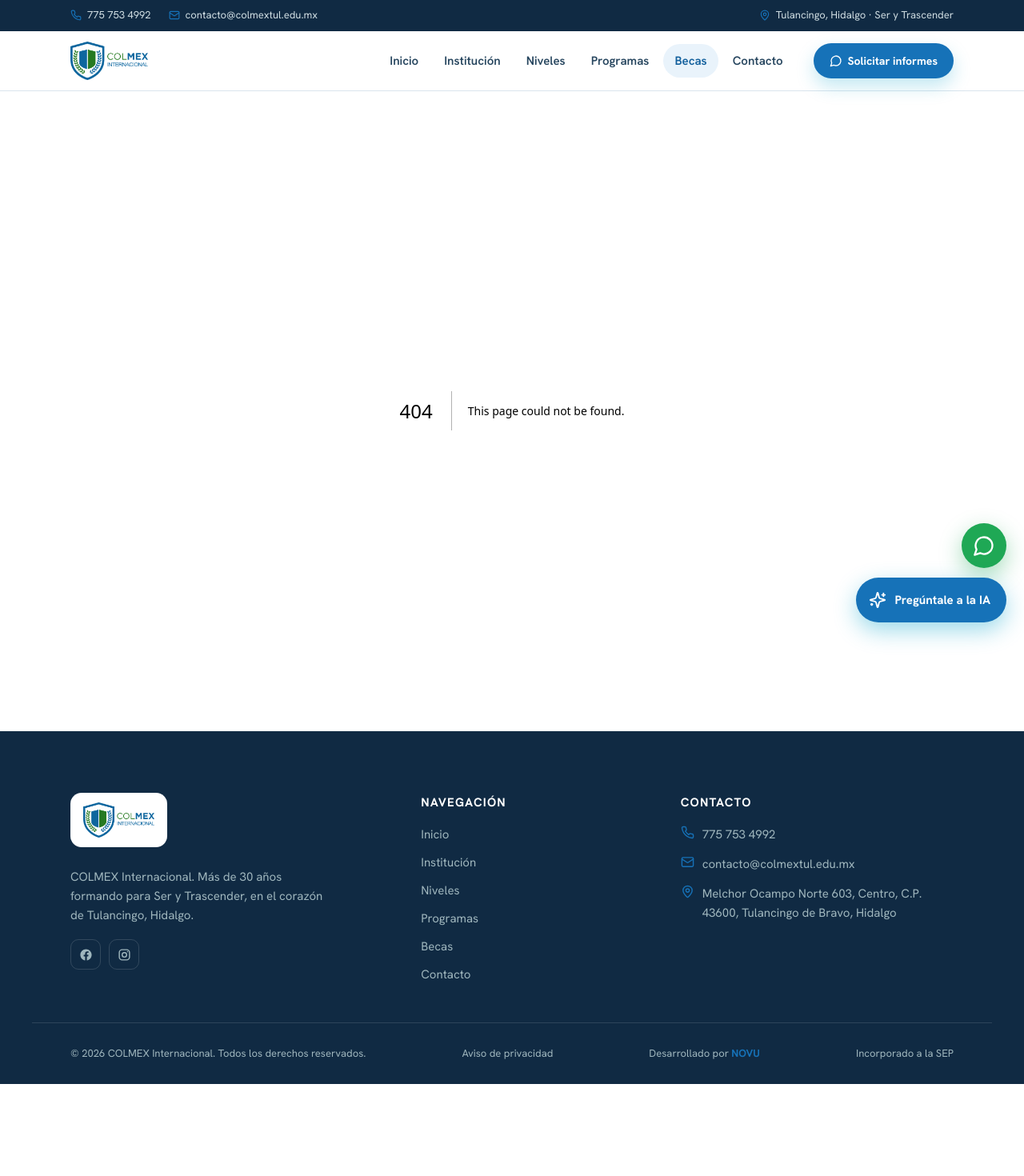
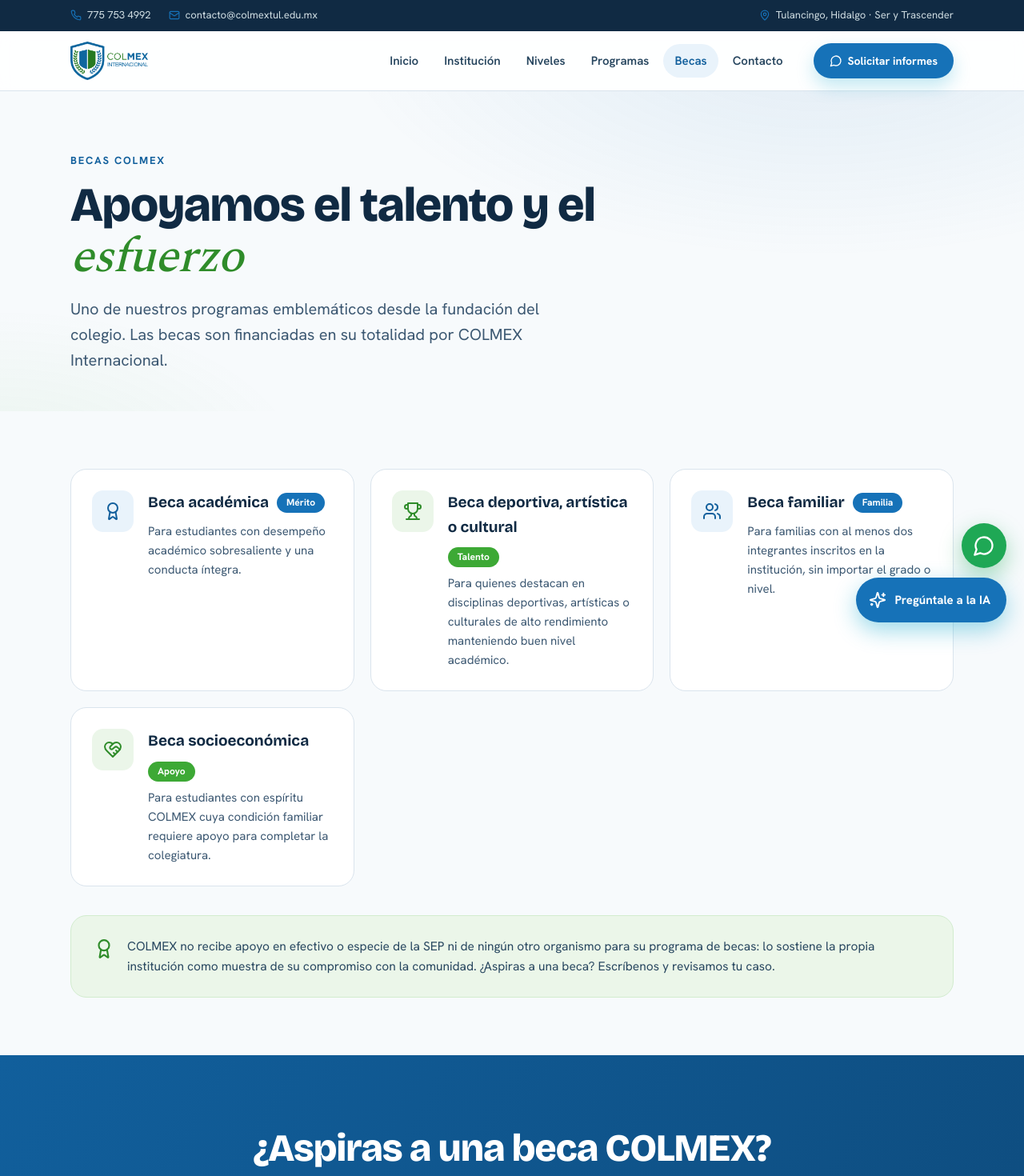
Before and after one commit to novumarketing/colmex-web, a Next.js app: page /becas in a window 1280 px wide. Before the commit this address had no page. Shown: the top 1470 px of the page at 80% size. Before the commit the page ends 1355 px from the top, so only its background shows below. Built offline with nearby package versions, Linux system fonts and the light colour scheme.

Commit message:
Add files via upload

```diff
--- /dev/null
+++ b/app/becas/page.tsx
@@ -0,0 +1,48 @@
+import type { Metadata } from "next";
+import Icon from "@/components/Icon";
+import Reveal from "@/components/Reveal";
+import { PageHero, CtaBand } from "@/components/ui";
+import { BECAS } from "@/components/site";
+
+export const metadata: Metadata = {
+  title: "Becas",
+  description: "Programa de becas COLMEX Internacional: académica, deportiva/artística/cultural, familiar y socioeconómica. Financiadas por el colegio.",
+};
+
+export default function Becas() {
+  return (
+    <main>
+      <PageHero
+        eyebrow="Becas COLMEX"
+        title={<>Apoyamos el talento y el <span className="serif-green">esfuerzo</span></>}
+        sub="Uno de nuestros programas emblemáticos desde la fundación del colegio. Las becas son financiadas en su totalidad por COLMEX Internacional."
+      />
+
+      <section className="wrap" style={{ paddingTop: "clamp(40px,6vw,72px)", paddingBottom: "clamp(40px,6vw,72px)" }}>
+        <div style={{ display: "grid", gridTemplateColumns: "repeat(auto-fit,minmax(300px,1fr))", gap: 20 }}>
+          {BECAS.map((b, i) => (
+            <Reveal key={b.title} style={{ background: "var(--surface)", border: "1px solid var(--bd)", borderRadius: 20, padding: 26, display: "flex", gap: 18, alignItems: "flex-start" }}>
+              <div className={i % 2 ? "icon-chip-green-sm" : "icon-chip-sm"} style={{ flex: "none" }}><Icon name={b.icon as any} size={24} /></div>
+              <div style={{ flex: 1 }}>
+                <div style={{ display: "flex", alignItems: "center", gap: 10, flexWrap: "wrap" }}>
+                  <h3 className="h3" style={{ fontSize: 19 }}>{b.title}</h3>
+                  <span className={i % 2 ? "tag-green" : ""} style={i % 2 ? {} : { background: "var(--blue)", color: "#fff", fontWeight: 700, fontSize: 12, padding: "3px 12px", borderRadius: 999 }}>{b.tag}</span>
+                </div>
+                <p style={{ color: "var(--ink-600)", marginTop: 8, fontSize: 15 }}>{b.desc}</p>
+              </div>
+            </Reveal>
+          ))}
+        </div>
+
+        <Reveal style={{ marginTop: 36, background: "var(--green-50)", border: "1px solid var(--green-100)", borderRadius: 20, padding: "26px 28px", display: "flex", gap: 16, alignItems: "flex-start" }}>
+          <span style={{ color: "var(--green-d)", flex: "none", marginTop: 2 }}><Icon name="Award" size={26} /></span>
+          <p style={{ color: "var(--ink-700)", fontSize: 15.5, margin: 0 }}>
+            COLMEX no recibe apoyo en efectivo o especie de la SEP ni de ningún otro organismo para su programa de becas: lo sostiene la propia institución como muestra de su compromiso con la comunidad. ¿Aspiras a una beca? Escríbenos y revisamos tu caso.
+          </p>
+        </Reveal>
+      </section>
+
+      <CtaBand title="¿Aspiras a una beca COLMEX?" sub="Cuéntanos tu caso y con gusto te orientamos sobre el proceso y los requisitos." variant="blue" primary="informes" />
+    </main>
+  );
+}
```
